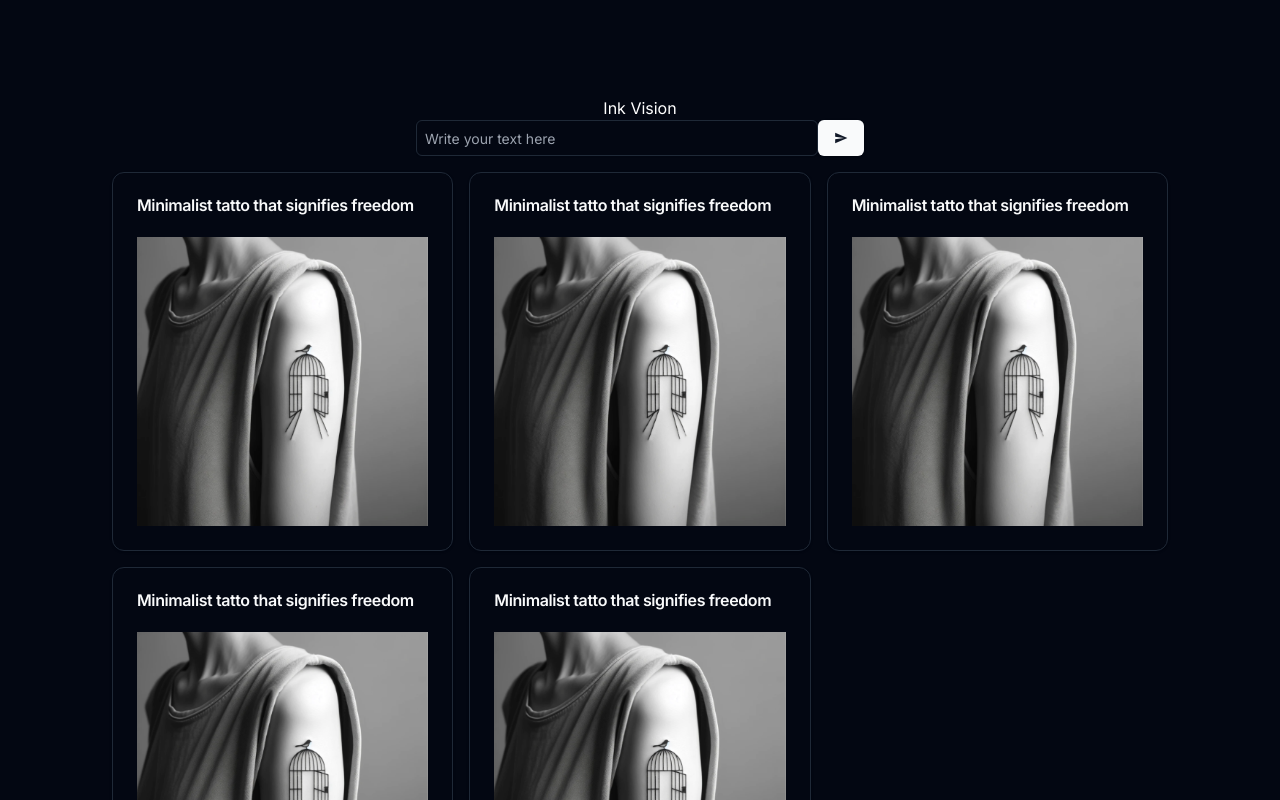
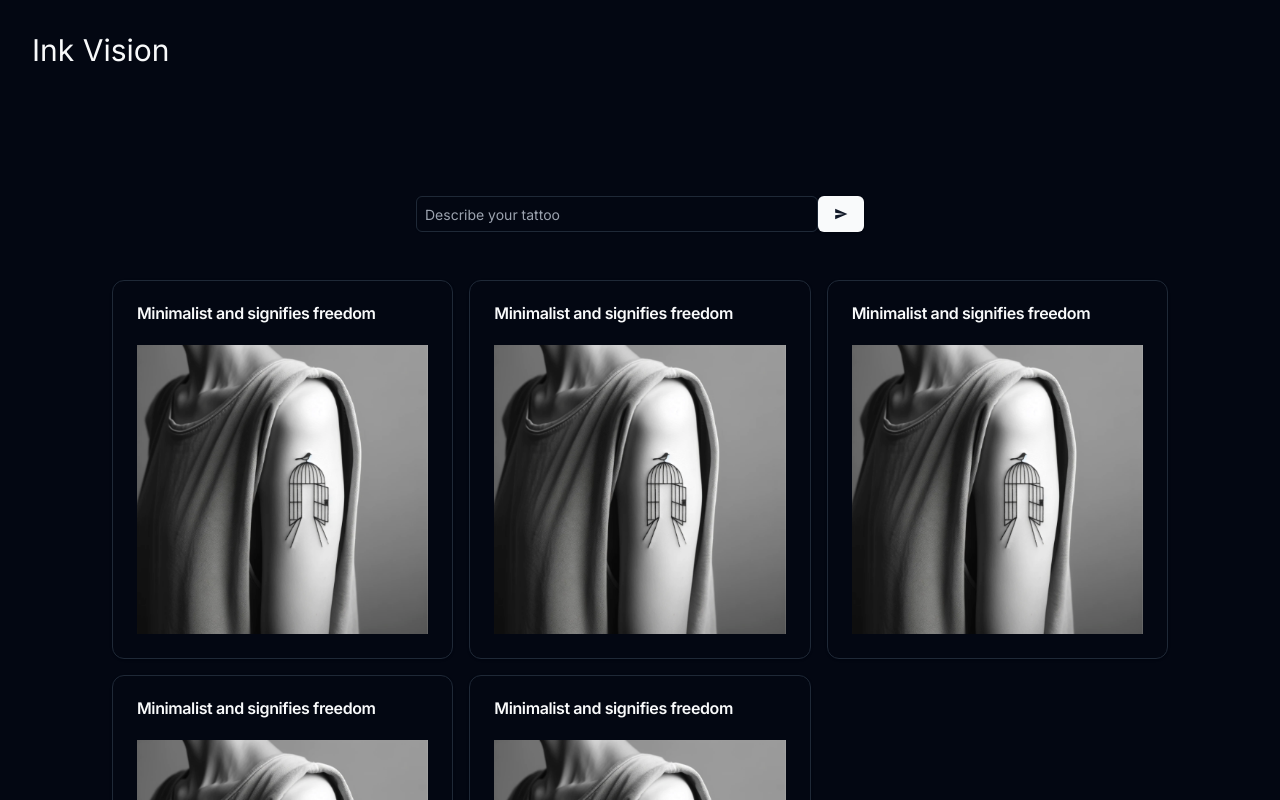
Before and after one commit to aripo99/ink-vision, a Next.js app: page / in a window 1280 px wide. Shown: the top 800 px of the page. Built offline with nearby package versions, Linux system fonts and the light colour scheme.

Commit message:
Add small styiling adjustments

```diff
--- a/app/page.tsx
+++ b/app/page.tsx
@@ -5,11 +5,12 @@ import ImageGrid from '@/components/ImageGrid';
 
 export default function Home() {
   return (
-    <main className="flex min-h-screen flex-col items-center p-24 text-white">
-      <p> Ink Vision </p>
-      <div className="flex flex-row items-end justify-between w-full max-w-md">
+    <main>
+      <p className="text-3xl p-8">Ink Vision</p>
+      <div className="flex min-h-screen flex-col items-center p-24 text-white">
+        <div className="flex flex-row items-end justify-between w-full max-w-md mb-8">
           <Input
-          placeholder="Write your text here"
+            placeholder="Describe your tattoo"
             className="flex-grow p-2 rounded-md"
           />
           <Button>
@@ -17,6 +18,7 @@ export default function Home() {
           </Button>
         </div>
         <ImageGrid />
+      </div>
     </main>
   );
 }
--- a/components/ImageGrid.tsx
+++ b/components/ImageGrid.tsx
@@ -16,23 +16,23 @@ interface ImageWithPrompt {
 const images: ImageWithPrompt[] = [
     {
         src: "/images/freedom.png",
-        prompt: "Minimalist tatto that signifies freedom",
+        prompt: "Minimalist and signifies freedom",
     },
     {
         src: "/images/freedom.png",
-        prompt: "Minimalist tatto that signifies freedom",
+        prompt: "Minimalist and signifies freedom",
     },
     {
         src: "/images/freedom.png",
-        prompt: "Minimalist tatto that signifies freedom",
+        prompt: "Minimalist and signifies freedom",
     },
     {
         src: "/images/freedom.png",
-        prompt: "Minimalist tatto that signifies freedom",
+        prompt: "Minimalist and signifies freedom",
     },
     {
         src: "/images/freedom.png",
-        prompt: "Minimalist tatto that signifies freedom",
+        prompt: "Minimalist and signifies freedom",
     }
 ]
 
```
Lines whose indentation alone changed are shown as unchanged.
